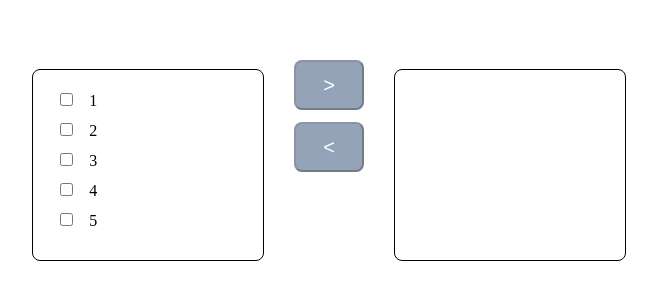
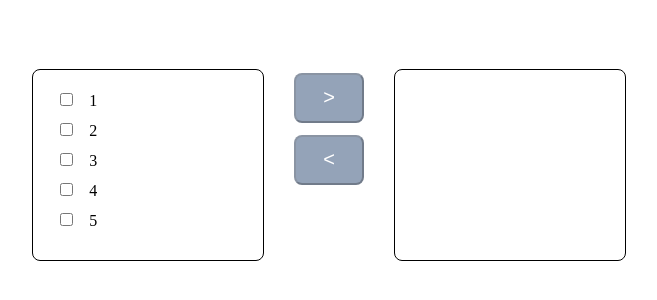
Before and after one commit to abaadali899/DataShiftUnshift, a React (Vite) app: page / in a window 1280 px wide. Shown: the part 198-498 px from the top of the page, without its empty margins (311-968 px from the left). Built offline with nearby package versions, Linux system fonts and the light colour scheme.

Commit message:
another commit

```diff
--- a/src/App.css
+++ b/src/App.css
@@ -12,7 +12,7 @@
 }
 
 .buttons {
-  margin-top: 40px;
+  padding-top: 25px;
   display: flex;
   flex-direction: column;
   justify-content: center;
--- a/src/components/Button.jsx
+++ b/src/components/Button.jsx
@@ -1,6 +1,4 @@
-
-import React from 'react';
-
+ import React from 'react';
 const Button = ({ onClick, disabled, label }) => {
   return (
     <button onClick={onClick} disabled={disabled} style={{width:"70px",height:"50px",
--- a/src/components/CheckBox .jsx
+++ b/src/components/CheckBox .jsx
@@ -3,9 +3,9 @@ import React from 'react';
 
 const CheckBox = ({ label, checked, onChange }) => {
   return (
-    <div style={{marginBottom:"10px"}}>
+    <div style={{marginBottom:"10px", justifyContent:"center", alignItems:"self-start", }}>
       <input style={{cursor:"pointer",width:"10%"}} type="checkbox" checked={checked} onChange={onChange}  />
-      <label style={{cursor:"pointer", marginLeft:"10px"}} >{label}</label>
+      <label   style={{cursor:"pointer", marginLeft:"10px"}} >{label}</label>
     </div>
   );
 };
--- a/src/components/LeftDiv.jsx
+++ b/src/components/LeftDiv.jsx
@@ -1,6 +1,4 @@
-
 import React from 'react';
-
 import CheckBox from './CheckBox ';
 
 const LeftDiv = ({ items, onCheckBoxChange }) => {
--- a/src/components/RightDiv.jsx
+++ b/src/components/RightDiv.jsx
@@ -1,4 +1,3 @@
-
 import React from 'react';
 import CheckBox from './CheckBox ';
 
```
